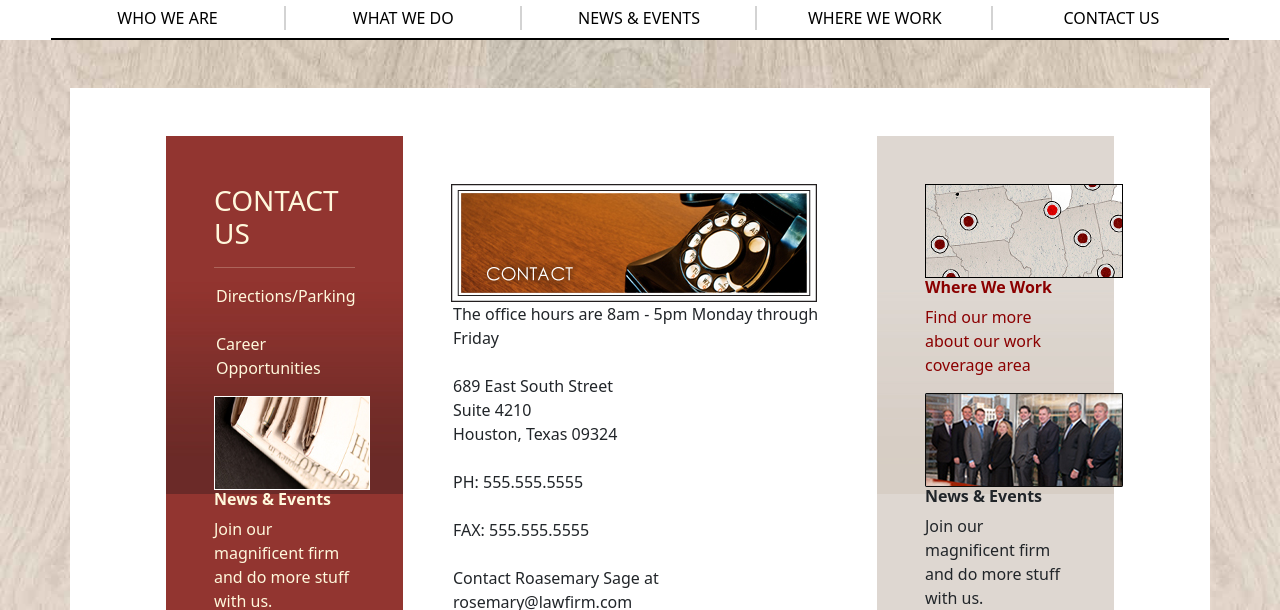
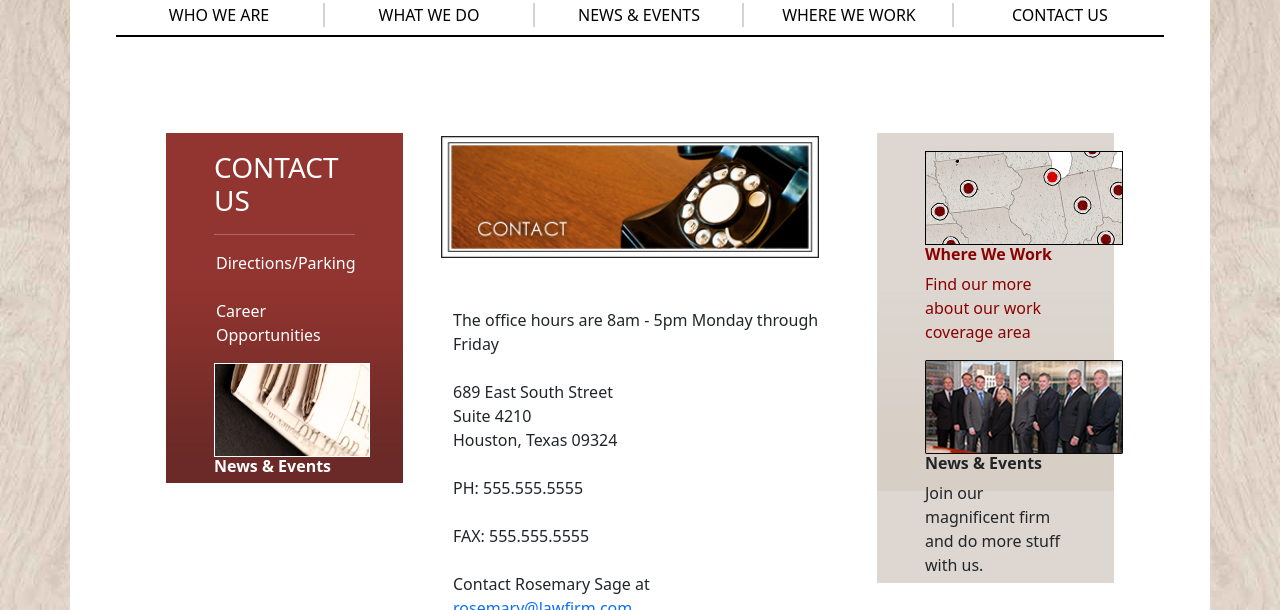
Before and after one commit to pjkozlowskijr/Better-Call-Saul, a plain HTML site: page contact.html in a window 1280 px wide. Shown: the part 190-800 px from the top of the page. Drawn offline with nearby package versions, Linux system fonts and the light colour scheme.

Commit message:
Margins for cards added and email link

```diff
--- a/contact.html
+++ b/contact.html
@@ -9,6 +9,7 @@
     <link rel="stylesheet" href="./style.css">
 </head>
 <body>
+    <main class="container">
         <nav>
             <img id=saul_logo src="./images/saul_logo.png">
             <button id="login">Login</button>
@@ -20,10 +21,9 @@
                 <a id="nav5" href="./contact.html"><li >CONTACT US</li></a>
             </ul>
         </nav>
-    <main class="container">
-
         <div class="row m-5 p-5">
             <div class="col-md-3 p-5" style="background-image: url(/images/nav_side_sub.jpg);" id="contact_contact_card">
+                <div id="contact_red_card">
                     <h3>CONTACT US</h3>
                     <hr>
                     <ul id="contact_parking_list">
@@ -35,8 +35,9 @@
                     <h6><strong>News & Events</strong></h6>
                     <p>Join our magnificent firm and do more stuff with us.</p>
                 </div>
-            <div class="col-md-6 p-5">
-                <img src="/images/content-05-contact.jpg">
+            </div>
+            <div class="col-md-6 p-5 mt-0">
+                <img src="/images/content-05-contact.jpg" id="contact_phone_image">
                 <br>
                 <ul id="contact_address_list">
                     <li>The office hours are 8am - 5pm Monday through Friday</li>
@@ -49,10 +50,11 @@
                     <br>
                     <li>FAX: 555.555.5555</li>
                     <br>
-                    <li>Contact Roasemary Sage at rosemary@lawfirm.com</li>
+                    <li>Contact Rosemary Sage at <a href="mailto: rosemary@lawfirm.com;">rosemary@lawfirm.com</a></li>
                 </ul>
             </div >
-            <div class="col-md-3 p-5" style="background-image: url(/images/other_links_background.jpg);">
+            <div class="col-md-3 p-5" style="background-image: url(/images/other_links_background.jpg);" id="contact_beige_background">
+                <div id="contact_beige_card">
                     <img src="/images/content-link-where.jpg">
                     <div id="contact_where">
                         <h6><strong>Where We Work</strong></h6>
@@ -63,7 +65,7 @@
                     <p>Join our magnificent firm and do more stuff with us.</p>
                 </div>
             </div>
-    </main>
+        </div>
         <footer id="foot">
             <span><a href="./who.html">WHO WE ARE</a></span>
             <span><a href="./what.html">WHAT WE DO</a></span>
@@ -71,6 +73,8 @@
             <span><a href="./where.html">WHERE WE WORK</a></span>
             <a href="./contact.html">CONTACT US</a>
         </footer>
+    </main>
+
 </body>
 <script src="https://cdn.jsdelivr.net/npm/bootstrap@5.1.3/dist/js/bootstrap.bundle.min.js" integrity="sha384-ka7Sk0Gln4gmtz2MlQnikT1wXgYsOg+OMhuP+IlRH9sENBO0LRn5q+8nbTov4+1p" crossorigin="anonymous"></script>
 </html>
--- a/style.css
+++ b/style.css
@@ -153,7 +153,7 @@ nav a:hover{
 }
 
 #who_news_feed{
-    color: cornsilk;
+    color: white;
     max-width: 400px;
     margin-left: 30px;
 }
@@ -161,8 +161,9 @@ nav a:hover{
 /* Contact page */
 
 #contact_contact_card{
-    color: cornsilk;
+    color: white;
     margin-bottom: -100px;
+    height: 350px
 }
 
 #contact_address_list{
@@ -178,3 +179,22 @@ nav a:hover{
 #contact_where{
     color: darkred;
 }
+
+#contact_phone_image{
+    width: 100%;
+    margin-bottom: 50px;
+    margin-top: -45px;
+    margin-left: -10px;
+}
+
+#contact_beige_card{
+    margin-top: -30px;
+}
+
+#contact_red_card{
+    margin-top: -30px;
+}
+
+#contact_beige_background{
+    height: 450px;
+}
```
Lines whose indentation alone changed are shown as unchanged.
